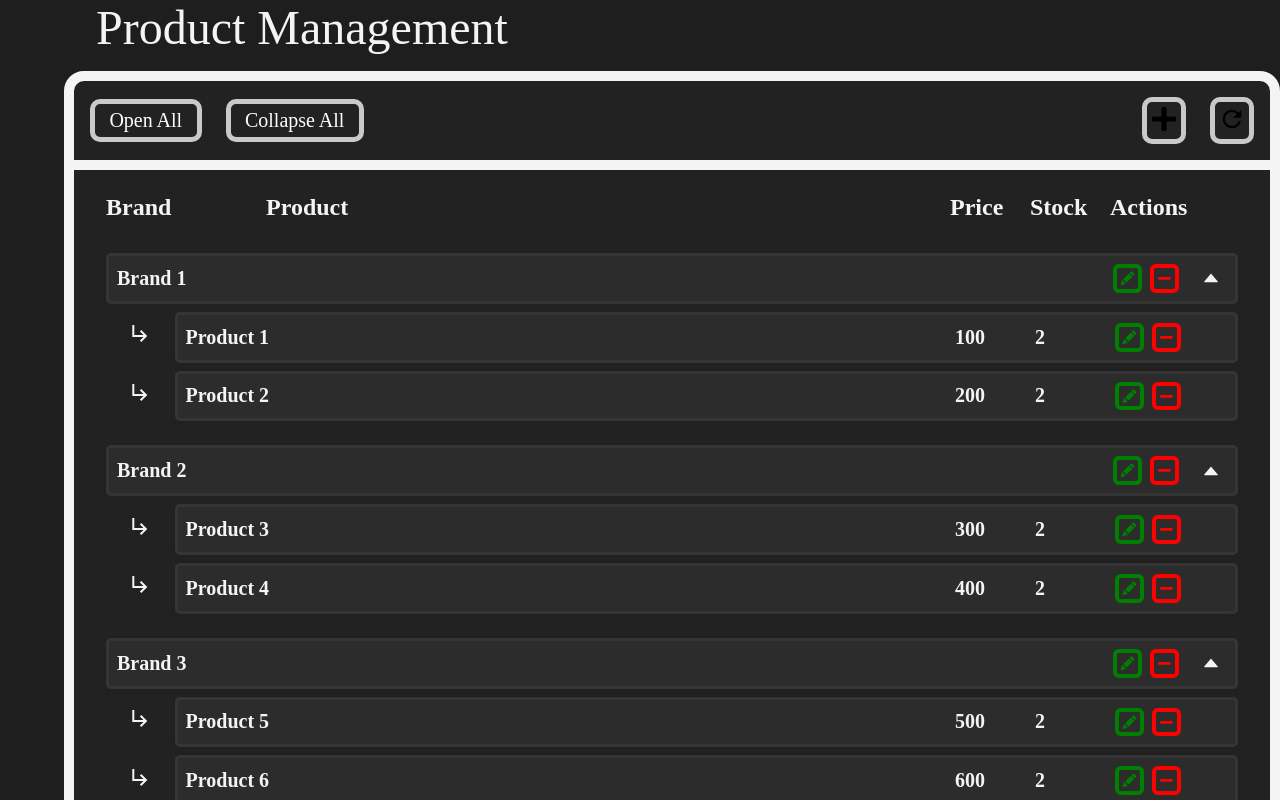
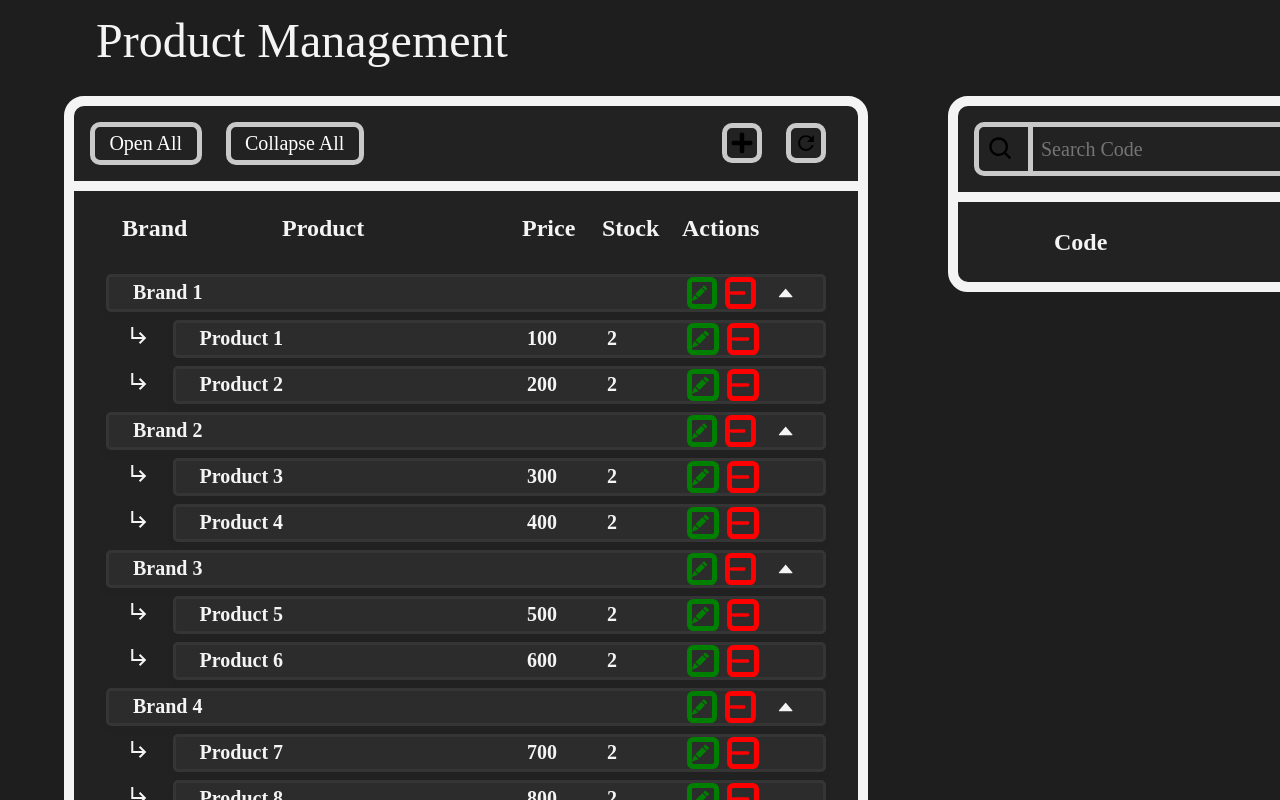
Before and after one commit to qwerttyuiiop1/CSSECDV, a Next.js app: page /admin/products in a window 1280 px wide. Both pictures are taken after a click on the button "Open All". Shown: the top 800 px of the page. Built offline with nearby package versions, Linux system fonts and the light colour scheme.

Commit message:
add product management page

```diff
--- /dev/null
+++ b/src/app/admin/products/Brand.tsx
@@ -0,0 +1,11 @@
+export interface Brand {
+	name: string;
+	products: Product[];
+}
+export interface Product {
+	name: string;
+	price: number;
+	details: string;
+	tos: string;
+	activeCodes: string[];
+}
--- /dev/null
+++ b/src/app/admin/products/ProductDetailsCard.tsx
@@ -0,0 +1,105 @@
+import React, { useState } from "react";
+import { Product } from "./Brand";
+import styles from "./components/products.module.css";
+import {
+	AddButton,
+	Card,
+	HeaderRow,
+	MinusButton,
+	RefreshButton,
+	DeleteButton,
+	EditButton
+} from "./components/Components";
+import ComponentStyles from "./components/components.module.css";
+import { BiSearch } from "react-icons/bi";
+import { AnimatePresence, motion } from "framer-motion";
+import { SlideDown } from "@/components/Animations/Animations";
+
+const Row: React.FC<{
+	isSelected: boolean;
+	onSelect: () => void;
+	code: string;
+}> = ({ isSelected, onSelect, code }) => {
+	return (
+		<div className={`${styles.row} ${isSelected ? styles.delete : ''}`}>
+			{isSelected ? (
+				<DeleteButton onClick={onSelect} />
+			) : (
+				<div className={ComponentStyles.delete_icon} onClick={onSelect}/>
+			)}
+			<span className={styles.code}>{code}</span>
+			<EditButton />
+		</div>
+	)
+}
+
+interface ProductDetailsCardProps {
+  product?: Product;
+}
+const ProductDetailsCard = ({ product }: ProductDetailsCardProps) => {
+	const [ filter, setFilter ] = useState<string>("");
+	const [ isSelected, setIsSelected ] = useState<boolean[]>(product?.activeCodes.map(() => false) || []);
+	const hasDelete = isSelected.some((value, i) => value && product?.activeCodes[i].includes(filter));
+	const handleSelect = (index: number) => {
+		const arr = [...isSelected];
+		arr[index] = !arr[index];
+		setIsSelected(arr);
+	}
+	return (
+		<div className={styles.details_container}>
+			<div className={styles.title_container}>
+				{product && <>
+					<span className={styles.title_product}> {product.name} </span>
+					<span className={styles.title_stock}> {'Stock: ' + product.activeCodes.length} </span>
+				</>}
+			</div>
+			<Card header={
+				<HeaderRow>
+					<div className={`${ComponentStyles.header_button} ${styles.search_container}`}>
+						<BiSearch className={styles.search_icon} />
+						<div className={styles.search_divider} />
+						<input
+							className={`${ComponentStyles.header_button} ${styles.search}`}
+							placeholder="Search Code"
+							onChange={ (e) => setFilter(e.target.value) }/>
+					</div>
+					<div className={styles.spacer} />
+					<AddButton />
+					<RefreshButton />
+					{hasDelete ? (
+						<MinusButton
+							color="#FF4A4A" style={{borderColor: '#FF4A4A'}}
+							/>
+					) : (
+						<MinusButton opacity='50%'/>
+					)}
+
+				</HeaderRow>
+			} body={
+				<div className={styles.table}>
+					<div className={styles.header_row}>
+						<DeleteButton visibility='hidden'/>
+						<span className={styles.code}>Code</span>
+						<span className={styles.actions}>Actions</span>
+					</div>
+
+					<AnimatePresence>{
+						product?.activeCodes.map((code, i) =>
+							code.includes(filter) && (
+								<SlideDown key={i}>
+									<Row
+										code={code}
+										onSelect={() => handleSelect(i)}
+										isSelected={isSelected[i]}
+									/>
+								</SlideDown>
+							)
+						)
+					}</AnimatePresence>
+				</div>
+			}/>
+		</div>
+	)
+};
+
+export default ProductDetailsCard;
--- a/src/app/admin/products/ProductsCard.tsx
+++ b/src/app/admin/products/ProductsCard.tsx
@@ -9,89 +9,16 @@ import {
 } from "./components/Components";
 import styles from "./components/products.module.css"
 
-import BrandProducts, { Brand } from "./components/BrandProducts";
-
-const brands: Brand[] = [
-	{
-		name: "Brand 1",
-		products: [
-			{
-				name: "Product 1",
-				price: 100,
-				details: "Details 1",
-				tos: "TOS 1",
-				activeCodes: ["code1", "code2"]
-			},
-			{
-				name: "Product 2",
-				price: 200,
-				details: "Details 2",
-				tos: "TOS 2",
-				activeCodes: ["code3", "code4"]
-			}
-		]
-	},
-	{
-		name: "Brand 2",
-		products: [
-			{
-				name: "Product 3",
-				price: 300,
-				details: "Details 3",
-				tos: "TOS 3",
-				activeCodes: ["code5", "code6"]
-			},
-			{
-				name: "Product 4",
-				price: 400,
-				details: "Details 4",
-				tos: "TOS 4",
-				activeCodes: ["code7", "code8"]
-			}
-		]
-	},
-	{
-		name: "Brand 3",
-		products: [
-			{
-				name: "Product 5",
-				price: 500,
-				details: "Details 5",
-				tos: "TOS 5",
-				activeCodes: ["code9", "code10"]
-			},
-			{
-				name: "Product 6",
-				price: 600,
-				details: "Details 6",
-				tos: "TOS 6",
-				activeCodes: ["code11", "code12"]
-			}
-		]
-	},
-	{
-		name: "Brand 4",
-		products: [
-			{
-				name: "Product 7",
-				price: 700,
-				details: "Details 7",
-				tos: "TOS 7",
-				activeCodes: ["code13", "code14"]
-			},
-			{
-				name: "Product 8",
-				price: 800,
-				details: "Details 8",
-				tos: "TOS 8",
-				activeCodes: ["code15", "code16"]
-			}
-		]
-	}
-]
-
-const ProductsCard = () => {
-  const [ selectedProduct, setSelectedProduct ] = React.useState<[number, number]>([-1, -1])
+import BrandProducts from "./components/BrandProducts";
+import { Brand } from "./Brand";
+import { AnimatePresence } from "framer-motion";
+import { SlideDown } from "@/components/Animations/Animations";
+interface ProductsCardProps {
+	brands: Brand[];
+	selectedProduct: [number, number];
+	onSelectProduct: (index: [number, number]) => void;
+}
+const ProductsCard = ({ brands, selectedProduct, onSelectProduct }: ProductsCardProps) => {
   const [ isExpanded, setIsExpanded ] = React.useState<boolean[]>(brands.map(() => false))
   const handleExpand = (index: number) => {
 	const arr = [...isExpanded]
@@ -105,8 +32,10 @@ const ProductsCard = () => {
 	setIsExpanded(brands.map(() => false))
   }
   return (
-  	<div className={styles.container}>
-		<span className={styles.title}> Product Management </span>
+  	<div className={styles.products_container}>
+		<div className={styles.title_container}>
+			<span className={styles.title}> Product Management </span>
+		</div>
 		<Card header={
 			<HeaderRow>
 				<HeaderButton onClick={openAll}>Open All</HeaderButton>
@@ -115,7 +44,7 @@ const ProductsCard = () => {
 				<AddButton />
 				<RefreshButton />
 			</HeaderRow>
-		} body= {<>
+		} body= {
 			<div className={styles.table}>
 				<div className={styles.header_row}>
 					<span className={styles.brand}>Brand</span>
@@ -124,22 +53,24 @@ const ProductsCard = () => {
 					<span className={styles.stock}>Stock</span>
 					<span className={styles.actions}>Actions</span>
 				</div>
-				{
+				<AnimatePresence>
+				<SlideDown>{
 					brands.map((brand, i) => {
 						return (
 							<BrandProducts
 								key={i}
 								brands={brand}
 								selectedProduct={selectedProduct[0] === i ? selectedProduct[1] : -1}
-								onSelectProduct={(n) => setSelectedProduct([i, n])}
+								onSelectProduct={(n) => onSelectProduct([i, n])}
 								isExpanded={isExpanded[i]}
 								onToggle={() => handleExpand(i)}
 							/>
 						)
 					})
-				}
+				}</SlideDown>
+				</AnimatePresence>
 			</div>
-		</>} />
+		} />
 	</div>
   );
 };
--- a/src/app/admin/products/components/BrandProducts.tsx
+++ b/src/app/admin/products/components/BrandProducts.tsx
@@ -3,22 +3,10 @@ import React from "react";
 import styles from "./products.module.css";
 import { MdOutlineSubdirectoryArrowRight } from "react-icons/md";
 import { AiFillCaretDown, AiFillCaretUp } from "react-icons/ai";
-import { BsFillPencilFill } from "react-icons/bs";
-import { FaMinus } from "react-icons/fa";
+import { EditButton, DeleteButton } from "./Components";
 import { AnimatePresence, motion } from "framer-motion";
+import { Brand, Product } from "../Brand";
 
-
-export interface Brand {
-	name: string;
-	products: Product[];
-}
-export interface Product {
-	name: string;
-	price: number;
-	details: string;
-	tos: string;
-	activeCodes: string[];
-}
 export interface BrandProductsProps {
 	brands: Brand;
 	selectedProduct: number;
@@ -26,19 +14,39 @@ export interface BrandProductsProps {
 	onSelectProduct: (index: number) => void;
 	onToggle: () => void;
 }
-
-
+const Subrow: React.FC<{
+	product: Product,
+	onSelect: () => void,
+	selected: boolean,
+}> = ({ product, onSelect, selected }) => {
+	return (
+		<div
+			className={styles.flex_row}
+			onClick={onSelect}>
+			<MdOutlineSubdirectoryArrowRight className={styles.arrow}/>
+			<div className={`${styles.row} ${selected ? styles.selected : ''}`}>
+				<span className={styles.product}>{product.name}</span>
+				<span className={styles.price}>{product.price}</span>
+				<span className={styles.stock}>{product.activeCodes.length}</span>
+				<div className={`${styles.actions} ${styles.actions_container}`}>
+					<EditButton/>
+					<DeleteButton/>
+				</div>
+			</div>
+		</div>
+	);
+};
 const BrandProducts: React.FC<BrandProductsProps> = ({
 	brands, selectedProduct, onSelectProduct, isExpanded, onToggle
 }) => {
 	return (
 		<div className={`${styles.font_body} ${styles.flex_col}`}>
-			<div className={styles.row}>
+			<div className={styles.row} onClick={onToggle}>
 				<span className={styles.brand}>{brands.name}</span>
 				<div className={styles.spacer} />
 				<div className={`${styles.actions} ${styles.actions_container}`}>
-					<BsFillPencilFill className={styles.edit_icon}/>
-					<FaMinus className={styles.delete_icon}/>
+					<EditButton />
+					<DeleteButton />
 					{ isExpanded ? (
 						<AiFillCaretUp className={styles.expand_icon} onClick={onToggle}/>
 					) : (
@@ -51,20 +59,13 @@ const BrandProducts: React.FC<BrandProductsProps> = ({
 				animate={{ opacity: 1, height: 'auto', y: 0 }}
 				exit={{ opacity: 0, height: 0, y: -20 }}
 				transition={{ duration: 0.3 }}> {
-					brands.products.map((product, i) => {
-						return <div key={i} className={styles.flex_row}>
-							<MdOutlineSubdirectoryArrowRight className={styles.arrow}/>
-							<div className={styles.row}>
-								<span className={styles.product}>{product.name}</span>
-								<span className={styles.price}>{product.price}</span>
-								<span className={styles.stock}>{product.activeCodes.length}</span>
-								<div className={`${styles.actions} ${styles.actions_container}`}>
-									<BsFillPencilFill className={styles.edit_icon}/>
-									<FaMinus className={styles.delete_icon}/>
-								</div>
-							</div>
-						</div>
-					})}
+					brands.products.map((product, i) => (<Subrow
+						key={i}
+						product={product}
+						onSelect={() => onSelectProduct(i)}
+						selected={i === selectedProduct}
+					/>))
+				}
 			</motion.div>}
 			</AnimatePresence>
 		</div>
--- a/src/app/admin/products/components/Components.tsx
+++ b/src/app/admin/products/components/Components.tsx
@@ -2,6 +2,8 @@ import React, { ReactNode } from "react";
 import styles from "./components.module.css";
 import { FaPlus, FaMinus } from "react-icons/fa";
 import { MdRefresh } from "react-icons/md";
+import { BsFillPencilFill } from "react-icons/bs";
+import { IconBaseProps } from "react-icons";
 
 type Div = React.HTMLAttributes<HTMLDivElement>
 interface DivProps extends Div { children: ReactNode }
@@ -39,21 +41,23 @@ const Card: React.FC<{
 };
 const HeaderButton = wrapButton(`${styles.header_button} ${styles.header_text}`);
 const HeaderRow = wrapDiv(styles.row);
-const AddButton: React.FC<Button> = (props) => (
-	<button {...props} className={styles.header_button}>
-		<FaPlus className={styles.header_icon}/>
-	</button>
+
+const AddButton: React.FC<IconBaseProps> = (props) => (
+	<FaPlus {...props} className={`${styles.header_button} ${styles.header_icon}`}/>
 );
-const RefreshButton: React.FC<Button> = (props) => (
-	<button {...props} className={styles.header_button}>
-		<MdRefresh className={styles.header_icon}/>
-	</button>
+const RefreshButton: React.FC<IconBaseProps> = (props) => (
+	<MdRefresh {...props} className={`${styles.header_button} ${styles.header_icon}`}/>
 )
-const MinusButton: React.FC<Button> = (props) => (
-	<button {...props} className={styles.header_button}>
-		<FaMinus className={styles.header_icon}/>
-	</button>
+const MinusButton: React.FC<IconBaseProps> = (props) => (
+	<FaMinus {...props} className={`${styles.header_button} ${styles.header_icon}`}/>
 )
+const EditButton: React.FC<IconBaseProps> = (props) => (
+	<BsFillPencilFill {...props} className={styles.edit_icon}/>
+);
+const DeleteButton: React.FC<IconBaseProps> = (props) => (
+	<FaMinus {...props} className={styles.delete_icon}/>
+);
+
 
 export {
 	Card,
@@ -61,5 +65,7 @@ export {
 	HeaderRow,
 	AddButton,
 	RefreshButton,
-	MinusButton
+	MinusButton,
+	EditButton,
+	DeleteButton
 };
--- a/src/app/admin/products/components/components.module.css
+++ b/src/app/admin/products/components/components.module.css
@@ -18,6 +18,8 @@
 	justify-content: center;
 	align-items: center;
 	gap: 1.5rem;
+	padding-right: 1rem;
+	padding-right: 1rem;
 }
 .header_button {
 	min-height: 2.125rem;
@@ -39,7 +41,25 @@
 	padding: 0.3rem 0.9rem;
 }
 .header_icon {
-	width: 2.125rem;
-	height: 2.125rem;
+	width: 2.5rem;
+	height: 2.5rem;
 	padding: 0.2rem;
 }
+.edit_icon {
+	border: 5px solid green;
+	width: 2rem;
+	height: 2rem;
+	color: green;
+	padding-right: 5px;
+	border-radius: 20%;
+}
+.delete_icon {
+	border: 5px solid red;
+	width: 2rem;
+	height: 2rem;
+	color: red;
+	padding-right: 5px;
+	border-radius: 20%;
+
+	margin-right: auto;
+}
--- a/src/app/admin/products/components/products.module.css
+++ b/src/app/admin/products/components/products.module.css
@@ -29,6 +29,7 @@
 	justify-content: space-between;
 	margin-top: 0.5rem;
 	margin-bottom: 0.5rem;
+	padding: 0 1rem;
 }
 .flex_col {
 	display: flex;
@@ -53,6 +54,13 @@
 	padding: 0.5rem 0;
 	width: 100%;
 	margin-top: 0.5rem;
+	padding: 0 1rem;
+}
+.selected {
+	border-color: #C9C9C9;
+}
+.delete {
+	border-color: #FF4A4A;
 }
 .row > * {
 	padding-left: 0.5rem;
@@ -79,6 +87,11 @@
 	height: 1.5rem;
 	margin: 0 0.5rem;
 }
+.code {
+	flex: 1;
+	min-width: 10rem;
+	margin-left: 1rem;
+}
 
 .spacer {
 	flex: 1;
@@ -92,35 +105,76 @@
 	line-height: normal;
 	margin-left: 2rem;
 }
-.container {
+.title_product {
+	color: #F4F4F4;
+	font-family: Urbanist;
+	font-size: 2rem;
+	font-style: normal;
+	font-weight: 400;
+	line-height: normal;
+}
+.title_stock {
+	color: #9F9F9F;
+	font-family: Urbanist;
+	font-size: 1.25rem;
+	font-style: normal;
+	font-weight: 400;
+	line-height: normal;
+}
+.title_container {
+	display: flex;
+	flex-direction: column;
+	justify-content: center;
+	height: 5rem;
+}
+.products_container {
 	margin-left: 4rem;
 }
+.details_container {
+	margin-right: 4rem;
+}
 .actions_container {
+
+	width: 8rem;
 	display: flex;
 	flex-direction: row;
 	align-items: center;
 	justify-content: space-between;
 	gap: 0.5rem;
 }
-.edit_icon {
-	border: 0.3rem solid green;
-	width: 1.8rem;
-	height: 1.8rem;
-	padding: 0.2rem;
-	color: green;
-	border-radius: 20%;
-}
-.delete_icon {
-	border: 0.3rem solid red;
-	width: 1.8rem;
-	height: 1.8rem;
-	padding: 0.2rem;
-	color: red;
-	border-radius: 20%;
-
-	margin-right: auto;
-}
 .expand_icon {
 	width: 3rem;
 	width: 3rem;
 }
+
+.search_container {
+	display: flex;
+	flex-direction: row;
+	align-items: center;
+	justify-content: space-between;
+}
+.search {
+	padding-left: 0.5rem;
+	padding-right: 0.5rem;
+	color: #8A8A8A;
+	font-family: Urbanist;
+	font-size: 1.25rem;
+	font-style: normal;
+	font-weight: 400;
+	line-height: normal;
+	height: 2.75rem;
+	border: none;
+	box-sizing: border-box;
+}
+.search_icon {
+	width: 2.75rem;
+	height: 2.75rem;
+	padding: 0.5rem;
+}
+.search_divider {
+	width: 5px;
+	height: 2.75rem;
+	margin-left: -0.5rem;
+	background: #C9C9C9;
+	margin-left: 5px;
+}
--- /dev/null
+++ b/src/app/admin/products/page.module.css
@@ -0,0 +1,17 @@
+
+.main_container {
+	display: flex;
+	flex-direction: row;
+	height: 100%;
+}
+.left {
+	flex: 60;
+}
+.right {
+	flex: 40;
+}
+.separator {
+	width: 0.3rem;
+	background-color: #454545;;
+	margin: 0 2.5rem;
+}
--- a/src/app/admin/products/page.tsx
+++ b/src/app/admin/products/page.tsx
@@ -1,10 +1,101 @@
+"use client";
 import React from "react";
 import ProductsCard from "./ProductsCard";
+import ProductDetailsCard from "./ProductDetailsCard";
+import { Brand } from "./Brand";
+import styles from "./page.module.css";
+
+
+const brands: Brand[] = [
+	{
+		name: "Brand 1",
+		products: [
+			{
+				name: "Product 1",
+				price: 100,
+				details: "Details 1",
+				tos: "TOS 1",
+				activeCodes: ["code1", "code2"]
+			},
+			{
+				name: "Product 2",
+				price: 200,
+				details: "Details 2",
+				tos: "TOS 2",
+				activeCodes: ["code3", "code4"]
+			}
+		]
+	},
+	{
+		name: "Brand 2",
+		products: [
+			{
+				name: "Product 3",
+				price: 300,
+				details: "Details 3",
+				tos: "TOS 3",
+				activeCodes: ["code5", "code6"]
+			},
+			{
+				name: "Product 4",
+				price: 400,
+				details: "Details 4",
+				tos: "TOS 4",
+				activeCodes: ["code7", "code8"]
+			}
+		]
+	},
+	{
+		name: "Brand 3",
+		products: [
+			{
+				name: "Product 5",
+				price: 500,
+				details: "Details 5",
+				tos: "TOS 5",
+				activeCodes: ["code9", "code10"]
+			},
+			{
+				name: "Product 6",
+				price: 600,
+				details: "Details 6",
+				tos: "TOS 6",
+				activeCodes: ["code11", "code12"]
+			}
+		]
+	},
+	{
+		name: "Brand 4",
+		products: [
+			{
+				name: "Product 7",
+				price: 700,
+				details: "Details 7",
+				tos: "TOS 7",
+				activeCodes: ["code13", "code14"]
+			},
+			{
+				name: "Product 8",
+				price: 800,
+				details: "Details 8",
+				tos: "TOS 8",
+				activeCodes: ["code15", "code16"]
+			}
+		]
+	}
+]
 
 const ProductsPage = () => {
+  const [ selectedProduct, setSelectedProduct ] = React.useState<[number, number]>([-1, -1]);
   return (
-  	<div>
-	  <ProductsCard />
+	<div className={styles.main_container}>
+		<div className={styles.left}>
+			<ProductsCard brands={brands} selectedProduct={selectedProduct} onSelectProduct={setSelectedProduct} />
+		</div>
+		<div className={styles.separator} />
+		<div className={styles.right}>
+			<ProductDetailsCard product={ brands[selectedProduct[0]]?.products[selectedProduct[1]] } />
+		</div>
 	</div>
   );
 };
--- /dev/null
+++ b/src/components/Animations/Animations.tsx
@@ -0,0 +1,16 @@
+import React from "react";
+import { motion } from "framer-motion";
+
+const SlideDown: React.FC<{ children: React.ReactNode }> = ({ children }) => {
+	return <motion.div
+		initial={{ opacity: 0, height: 0, y: -20 }}
+		animate={{ opacity: 1, height: 'auto', y: 0 }}
+		exit={{ opacity: 0, height: 0, y: -20 }}
+		transition={{ duration: 0.3 }}>
+			{children}
+	</motion.div>
+}
+
+export {
+	SlideDown
+}
--- a/src/components/CardPage/CardPage.tsx
+++ b/src/components/CardPage/CardPage.tsx
@@ -50,7 +50,7 @@ const Password: React.FC<InputProps> = ({ options, className, ...props }) => {
 	const [showPassword, setShowPassword] = React.useState(false);
 	const { register } = useFormContext();
 	return (
-	  <div className={styles.relative}>
+	  <div className={styles.password_container}>
 		<input
 		  {...props}
 		  type={showPassword ? "text" : "password"}
```
Also changed, not shown: src/components/CardPage/card.module.css (+7 -10 lines).
